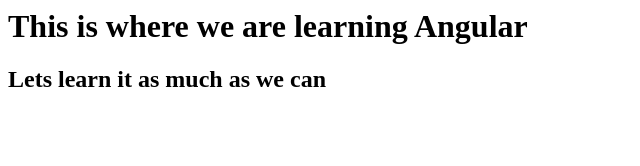
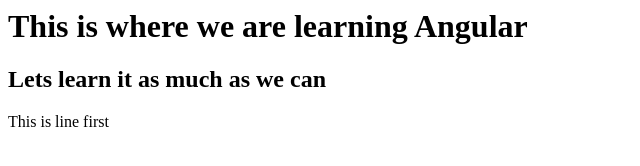
Before and after one commit to Khush297/Khush297, a plain HTML site: page index.html in a window 1280 px wide. Shown: the whole page, without its empty margins (0-640 px from the left). Drawn offline with Linux system fonts and the light colour scheme.

Commit message:
second commit

```diff
--- a/index.html
+++ b/index.html
@@ -4,6 +4,7 @@
 
 <h1>This is where we are learning Angular</h1>
 <h2> Lets learn it as much as we can</h2>
+<p>This is line first</p>
 
 </body>
 
```
